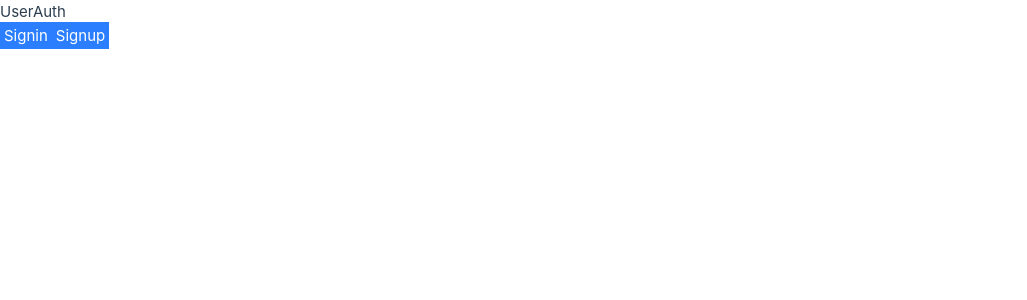
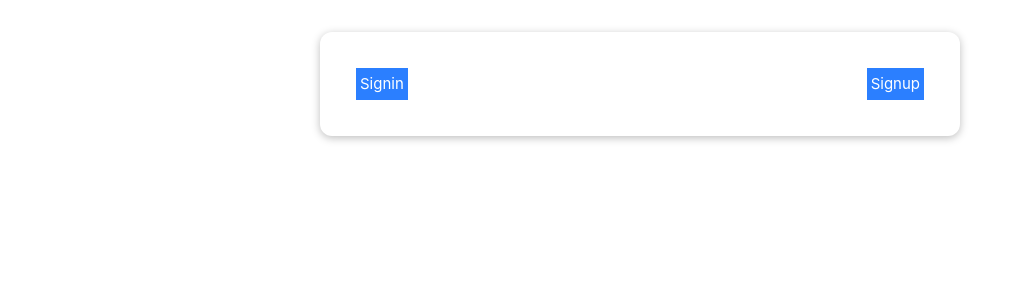
Before and after one commit to michael-adams-01/vue-todo, a Vue app: page /auth in a window 1280 px wide. Shown: the top 300 px of the page, without its empty margins (0-1027 px from the left). Built offline with nearby package versions, Linux system fonts and the light colour scheme.

Commit message:
Add error handling to getTasks pinia action

```diff
--- a/src/stores/todo.js
+++ b/src/stores/todo.js
@@ -5,13 +5,22 @@ export const useTodoStore = defineStore('todo', {
     userId: '',
     todos: [
     ],
+    errorMessage: null,
 
   }),
   actions: {
     async getTasks() {
+      try {
         const response = await fetch(`https://vuetodo-26a3c-default-rtdb.firebaseio.com/${this.userId}.json`)
         const responseData = await response.json();
 
+        if (!response.ok) {
+          const error = new Error(responseData.error.message || responseData.error || 'Failed to fetch data')
+          this.errorMessage = 'there was an error'
+          this.errorMessage = error;
+          return;
+
+        }
         const todos = [];
 
         for (const key in responseData) {
@@ -22,6 +31,10 @@ export const useTodoStore = defineStore('todo', {
           todos.push(todo);
         }
         this.todos = todos
+      } catch (error) {
+        console.log(error)
+        this.errorMessage = error;
+      }
 
     }
   }
--- a/src/views/Home.vue
+++ b/src/views/Home.vue
@@ -21,6 +21,7 @@
       </div>
       <button class="text-white p-2 border rounded-lg bg-green-500" @click="addTodo">✔</button>
     </base-card>
+    <h3 v-if="!!store.errorMessage" class="font-bold text-red-500">{{ store.errorMessage }}</h3>
   </div>
 </template>
 
@@ -74,6 +75,6 @@ export default {
         })
       this.store.getTasks();
     },
-  }
+  },
 }
 </script>
--- a/src/views/SignIn.vue
+++ b/src/views/SignIn.vue
@@ -19,6 +19,7 @@
       </form>
       <base-spinner v-if="isLoading"></base-spinner>
       <h3 v-if="!!errorMessage" class="font-bold text-red-500">{{ errorMessage }}</h3>
+      <h3 v-if="!!errorMessage" class="font-bold text-red-500">{{ store.errorMessage }}</h3>
     </base-card>
   </div>
 </template>
--- a/src/views/UserAuth.vue
+++ b/src/views/UserAuth.vue
@@ -1,8 +1,11 @@
 <template>
   <div>
-    <h1>UserAuth</h1>
-    <router-link class="p-1 bg-blue-500 font-bold text-white" to="/signin">Signin</router-link>
-    <router-link class="p-1 bg-blue-500 font-bold text-white" to="/signup">Signup</router-link>
+    <base-card>
+      <div class="flex justify-between p-5">
+        <router-link class="p-1 bg-blue-500 font-bold text-white" to="/signin">Signin</router-link>
+        <router-link class="p-1 bg-blue-500 font-bold text-white" to="/signup">Signup</router-link>
+      </div>
+    </base-card>
   </div>
 </template>
 
```
Lines whose indentation alone changed are shown as unchanged.
